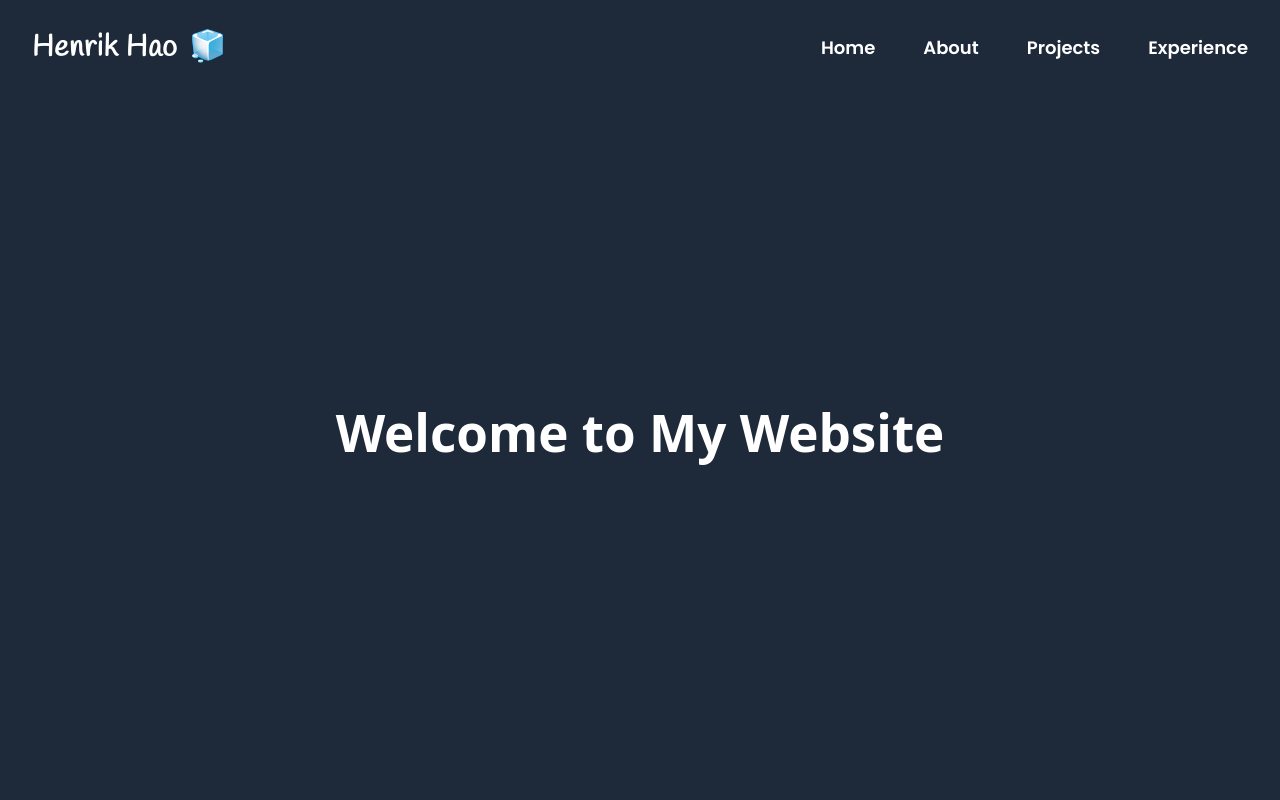
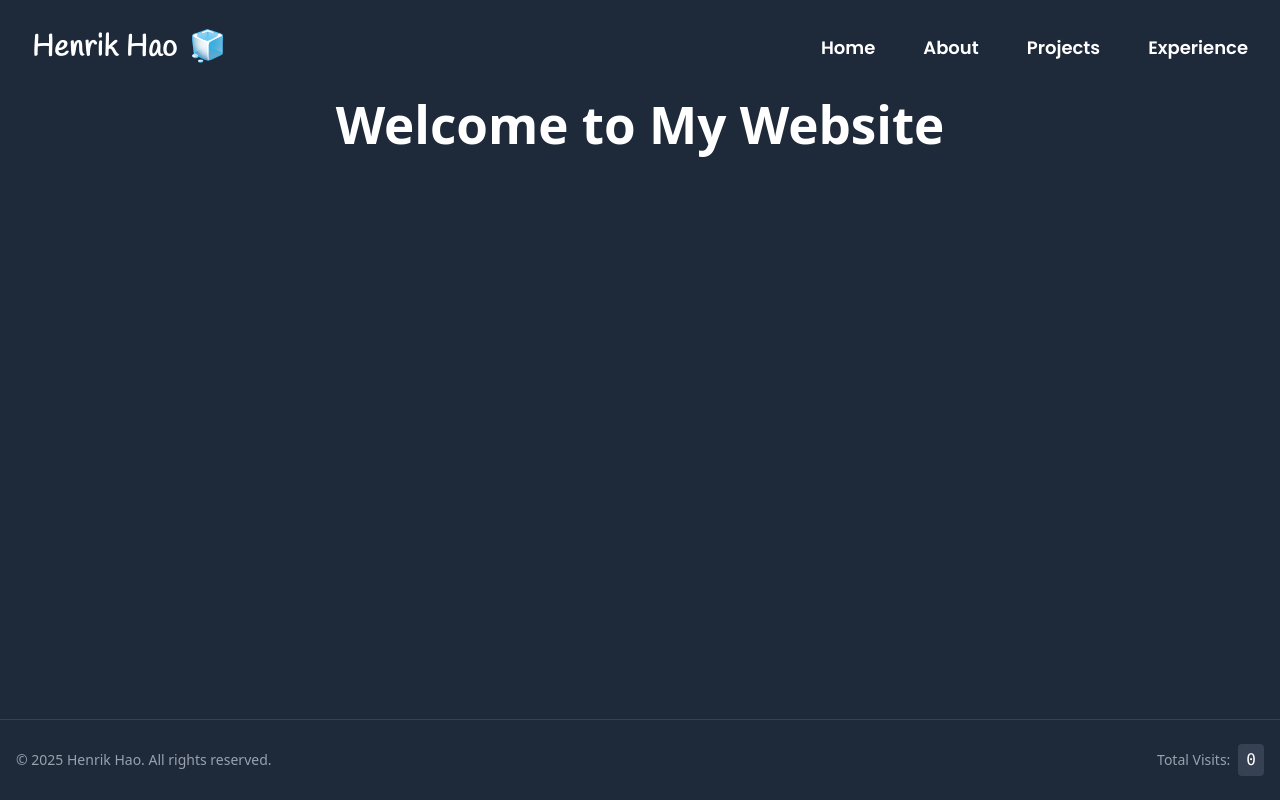
Before and after one commit to HenrikHao/my-personal-web, a React (Vite) app: page / in a window 1280 px wide. Built offline with nearby package versions, Linux system fonts and the light colour scheme.

Commit message:
add footer for my website

```diff
--- a/src/App.jsx
+++ b/src/App.jsx
@@ -1,13 +1,14 @@
 import React from 'react';
 import { BrowserRouter as Router, Routes, Route } from 'react-router-dom';
 import Navbar from './components/Navbar';
+import Footer from './components/Footer';
 import Home from './pages/Home'; // Create this page or substitute with your content
 // Import Projects and Experience pages similarly
 
 function App() {
   return (
     <Router>
-      <div className="flex flex-col min-h-screen">
+      <div className="flex flex-col min-h-screen bg-gray-800">
         <Navbar />
         <main className="flex-grow">
           <Routes>
@@ -17,6 +18,7 @@ function App() {
             {/* <Route path="/experience" element={<Experience />} /> */}
           </Routes>
         </main>
+        <Footer />
       </div>
     </Router>
   );
--- /dev/null
+++ b/src/components/Footer.jsx
@@ -0,0 +1,21 @@
+import React from 'react';
+import VisitCounter from './VisitCounter';
+
+const Footer = () => {
+    return (
+        <footer className="w-full py-6 border-t border-gray-700 mt-auto">
+            <div className="container mx-auto px-4 flex flex-col md:flex-row justify-between items-center">
+                <div className="text-gray-400 text-sm mb-4 md:mb-0">
+                    © {new Date().getFullYear()} Henrik Hao. All rights reserved.
+                </div>
+
+                <div className="flex items-center">
+                    <span className="text-gray-400 text-sm mr-2">Total Visits:</span>
+                    <VisitCounter />
+                </div>
+            </div>
+        </footer>
+    );
+};
+
+export default Footer;
--- /dev/null
+++ b/src/components/VisitCounter.jsx
@@ -0,0 +1,28 @@
+import React, { useState, useEffect } from 'react';
+
+const VisitCounterSimple = () => {
+    const [visitCount, setVisitCount] = useState(0);
+    const [isLoading, setIsLoading] = useState(true);
+
+    useEffect(() => {
+        // Simulate loading for a better UI experience
+        setTimeout(() => {
+            setVisitCount(0); // Hardcoded for now
+            setIsLoading(false);
+        }, 800);
+    }, []);
+
+    return (
+        <div className="inline-flex items-center">
+            {isLoading ? (
+                <div className="animate-pulse bg-gray-700 rounded h-6 w-12"></div>
+            ) : (
+                <span className="font-mono text-white bg-gray-700 px-2 py-1 rounded">
+                    {visitCount.toLocaleString()}
+                </span>
+            )}
+        </div>
+    );
+};
+
+export default VisitCounterSimple;
--- a/src/pages/Home.jsx
+++ b/src/pages/Home.jsx
@@ -2,10 +2,15 @@ import React from 'react';
 
 const Home = () => {
     return (
-        <div className="min-h-screen pt-16 flex items-center justify-center bg-gray-800">
-            <h1 className="text-4xl font-bold text-white">
+        <div className="flex flex-col items-center pt-24">
+            <h1 className="text-4xl font-bold text-white mb-8">
                 Welcome to My Website
             </h1>
+
+            {/* Your other content can go here */}
+            <div className="flex-grow">
+                {/* Main content */}
+            </div>
         </div>
     );
 };
--- /dev/null
+++ b/src/utils/api.js
@@ -0,0 +1,50 @@
+// This file will contain the API integration code when you're ready
+
+// Function to record a visit (to be implemented later)
+export const recordVisit = async () => {
+    // This will be implemented when you're ready to connect to the API
+    // For now, it's just a placeholder
+    console.log('Visit would be recorded here');
+
+    // When implemented, it will look something like:
+    /*
+    const page = window.location.pathname;
+
+    try {
+      const response = await fetch('YOUR_CLOUD_RUN_API_URL/api/visit', {
+        method: 'POST',
+        headers: {
+          'Content-Type': 'application/json',
+        },
+        body: JSON.stringify({ page }),
+      });
+
+      return await response.json();
+    } catch (error) {
+      console.error('Error recording visit:', error);
+      return { total: 0, page: 0 };
+    }
+    */
+
+    return { total: 0, page: 0 };
+};
+
+// Function to get visit stats (to be implemented later)
+export const getVisitStats = async () => {
+    // This will be implemented when you're ready to connect to the API
+    // For now, it's just a placeholder
+    console.log('Visit stats would be fetched here');
+
+    // When implemented, it will look something like:
+    /*
+    try {
+      const response = await fetch('YOUR_CLOUD_RUN_API_URL/api/stats');
+      return await response.json();
+    } catch (error) {
+      console.error('Error fetching visit stats:', error);
+      return { total: 0, pages: {} };
+    }
+    */
+
+    return { total: 0, pages: {} };
+};
```
